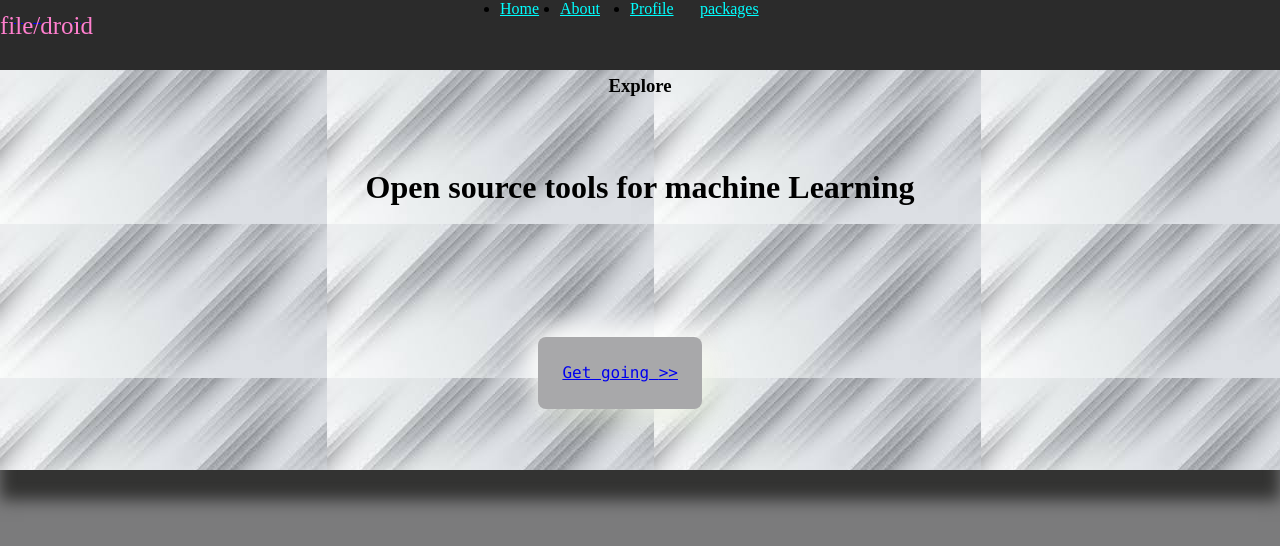
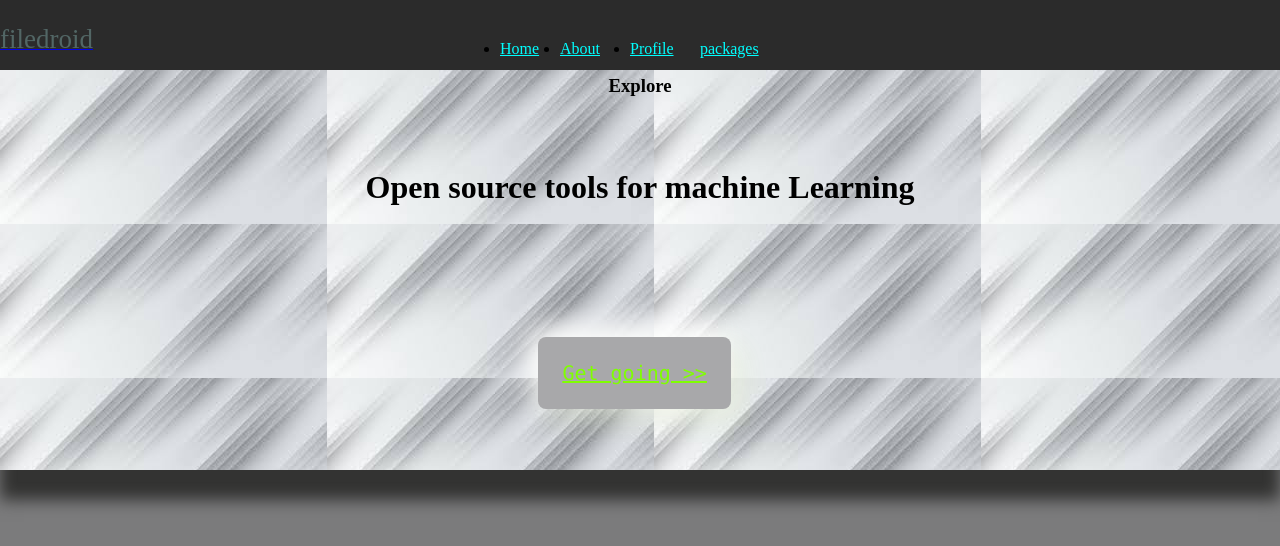
Before and after one commit to ZadenMubarak/decentralize-robotic-tools, a React (Create React App) app in the folder tools/: page / in a window 1280 px wide. Shown: the top 546 px of the page. Built offline with nearby package versions, Linux system fonts and the light colour scheme.

Commit message:
declaritive

```diff
--- a/tools/src/App.css
+++ b/tools/src/App.css
@@ -6,15 +6,20 @@
 
 .droidspan{
   position: relative;
-  color: rgb(255, 127, 206);
-  font-size: 25px;
-  top: 12px;
+  color: rgb(82, 102, 101);
+  font-size: 27px;
 
+
+}
+
+.home-btn{
+  position: absolute;
+  top: 3%;
 }
 
 .home{
   position: absolute;
-  top: 0%;
+  top: 5%;
   left: 500px;
   color: rgb(0, 0, 0);
 
@@ -26,20 +31,20 @@
 
 .abo{
   position: absolute;
-  top: 0%;
+  top: 5%;
   left: 560px;
 
 }
 
 .prof{
   position: absolute;
-  top: 0%;
+  top: 5%;
   left: 630px;
 }
 
 .packs{
   position: absolute;
-  top: 0%;
+  top: 5%;
   left: 700px;
   color: aqua;
 }
--- a/tools/src/App.js
+++ b/tools/src/App.js
@@ -14,7 +14,7 @@
   return (
     <Router>
       <nav >
-      <Link to="/"  className="home-btn"><span className="droidspan">file/droid</span></Link>
+      <Link to="/"  className="home-btn"><span className="droidspan">filedroid</span></Link>
 
         <ul>
           <span className="home"><li><Link to="/" className="lnk"> Home</Link></li></span>
--- a/tools/src/components/Home.css
+++ b/tools/src/components/Home.css
@@ -66,3 +66,9 @@
     padding: 24px;
   }
 }
+
+
+.clickpack{
+  color: chartreuse;
+  font-size: 20px;
+}
--- a/tools/src/components/Home.js
+++ b/tools/src/components/Home.js
@@ -9,7 +9,7 @@
     <div>
       <div className='card1'>
           <h3>Explore</h3>
-          <div className='go'><Link to='/packages' >Get going {arrr}</Link> </div>
+          <div className='go'><Link to='/packages' className='clickpack'>Get going {arrr}</Link> </div>
           <h1>Open source tools for machine Learning</h1>
 
       </div>
--- a/tools/src/components/Package.css
+++ b/tools/src/components/Package.css
@@ -7,10 +7,6 @@
     background-color: #7b7b7c;
 }
 
-img{
-    width: 100%;
-    height: 100%;
-}
 
 .head{
     position: absolute;
@@ -52,6 +48,6 @@
 
 .motors{
     position: absolute;
-    top: 80px;
+    top: 10%;
     left: 800px;
 }
```
Also changed, not shown: tools/src/components/about.css.
